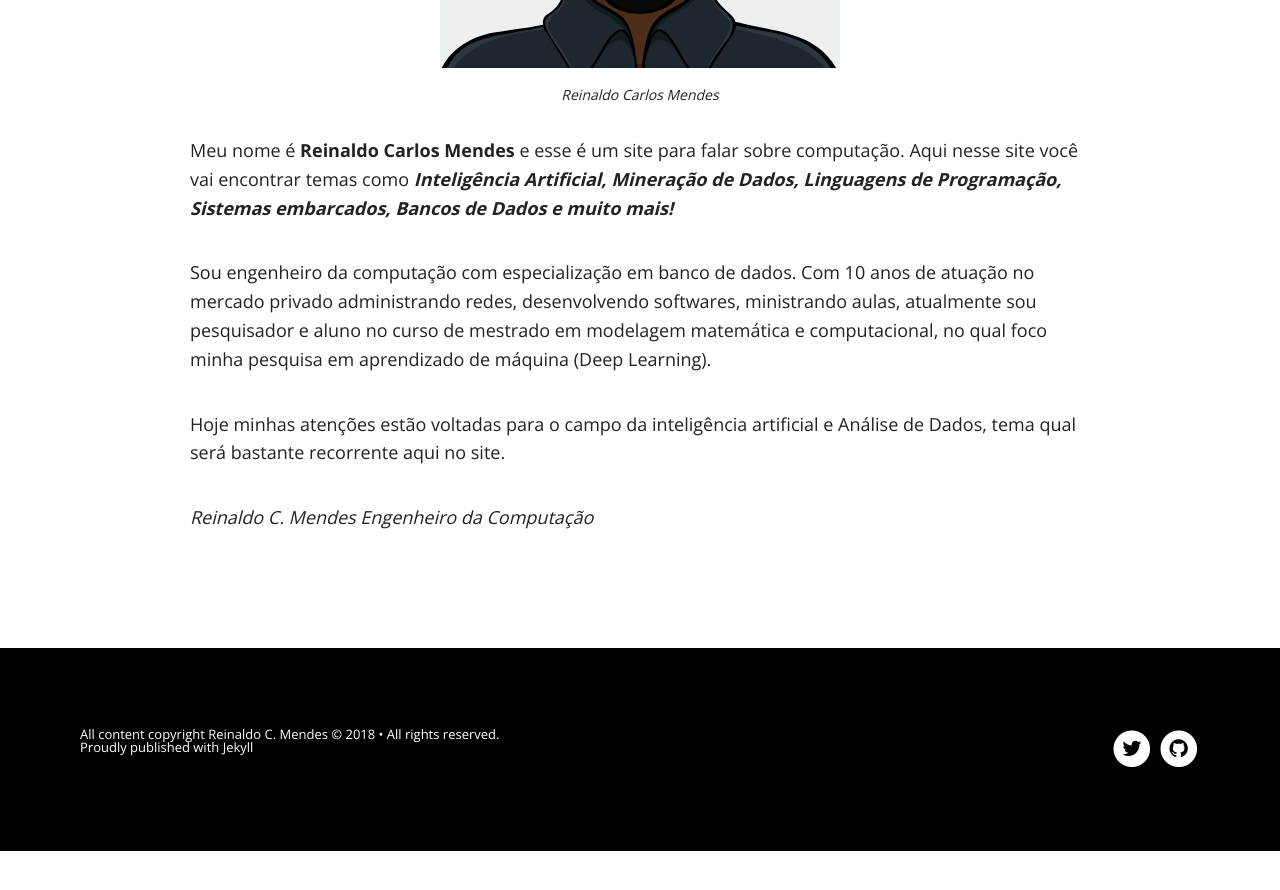
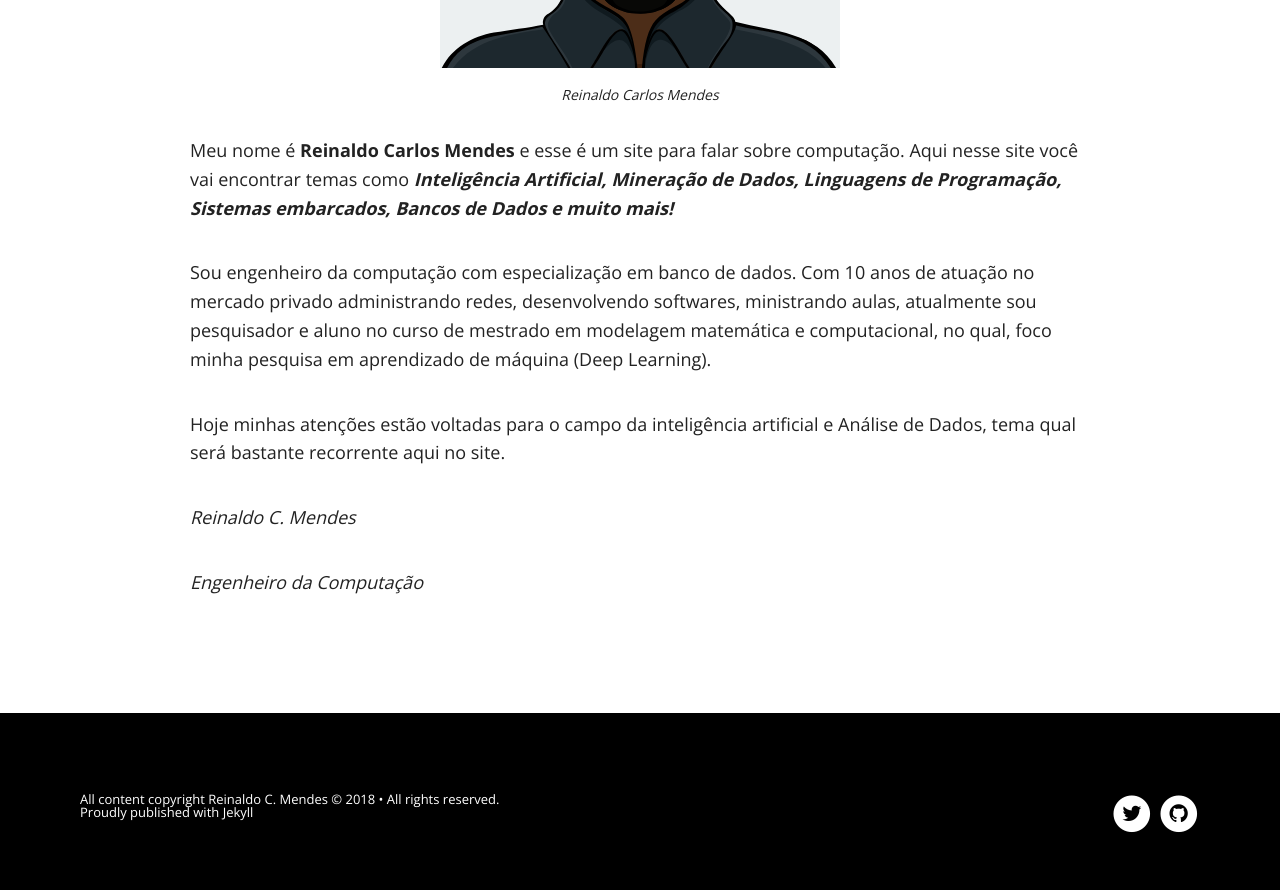
Before and after one commit to reinaldocmendes/reinaldo_mendes, a Jekyll site: the page built from about.md, in a window 1280 px wide and 900 px high, scrolled down 786 px. Shown: the top 890 px of the window. Built offline with Jekyll 4.4.1, drawn with Linux system fonts in a browser that asks for light colours; nearby versions of some CDN libraries; before the commit the page ends 1637 px from its top, so only the background shows below that.

```diff
--- a/about.md
+++ b/about.md
@@ -29,9 +29,10 @@ chart: true
 
 Meu nome é **Reinaldo Carlos Mendes** e esse é um site para falar sobre computação. Aqui nesse site você vai encontrar temas como **_Inteligência Artificial, Mineração de Dados, Linguagens de Programação, Sistemas embarcados, Bancos de Dados e muito mais!_**
 
-Sou engenheiro da computação com especialização em banco de dados. Com 10 anos de atuação no mercado privado administrando redes, desenvolvendo softwares, ministrando aulas, atualmente sou pesquisador e aluno no curso de mestrado em modelagem matemática e computacional, no qual foco minha pesquisa em aprendizado de máquina (Deep Learning).
+Sou engenheiro da computação com especialização em banco de dados. Com 10 anos de atuação no mercado privado administrando redes, desenvolvendo softwares, ministrando aulas, atualmente sou pesquisador e aluno no curso de mestrado em modelagem matemática e computacional, no qual, foco minha pesquisa em aprendizado de máquina (Deep Learning).
 
 Hoje minhas atenções estão voltadas para o campo da inteligência artificial e Análise de Dados, tema qual será bastante recorrente aqui no site.
 
 _Reinaldo C. Mendes_
+
 _Engenheiro da Computação_
```
